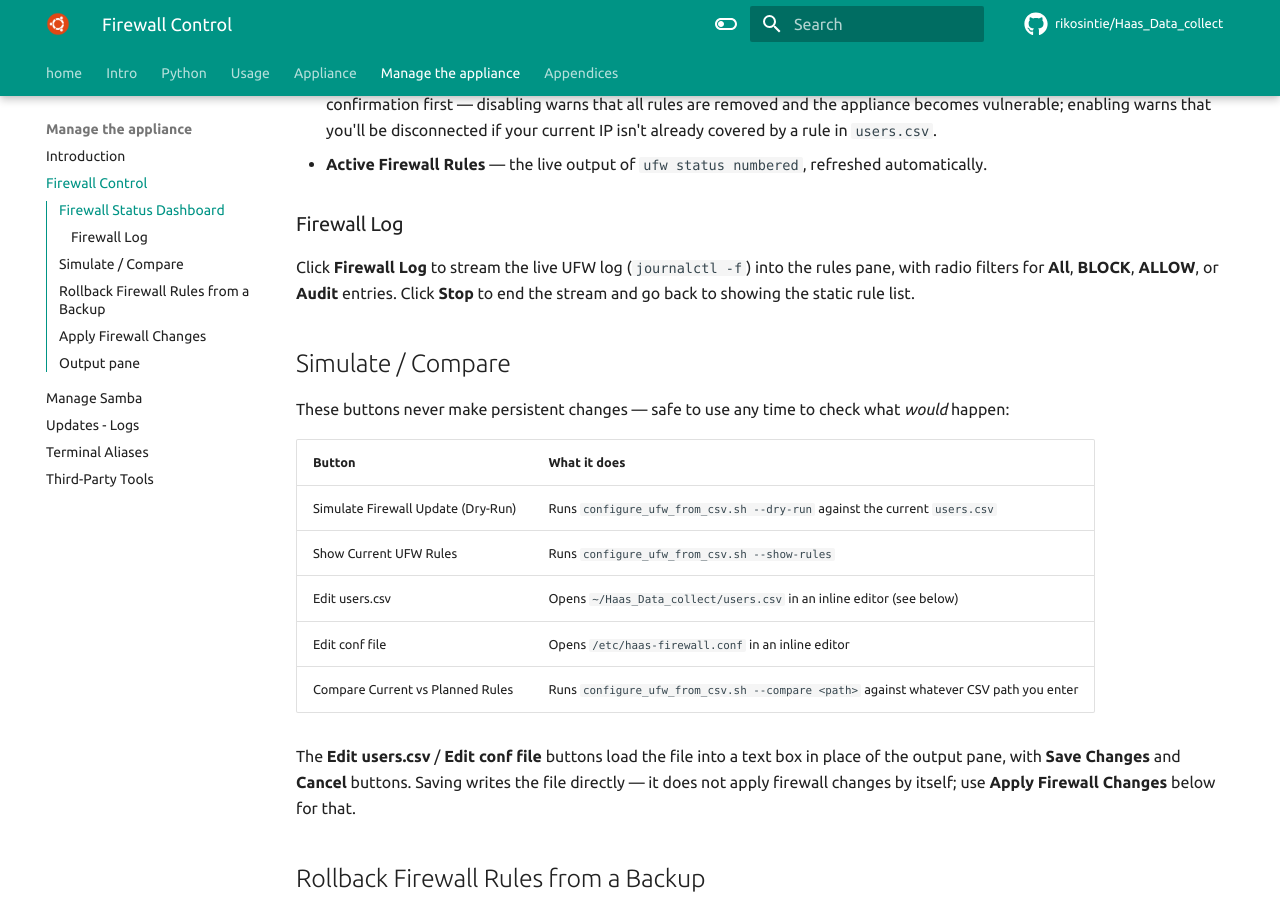
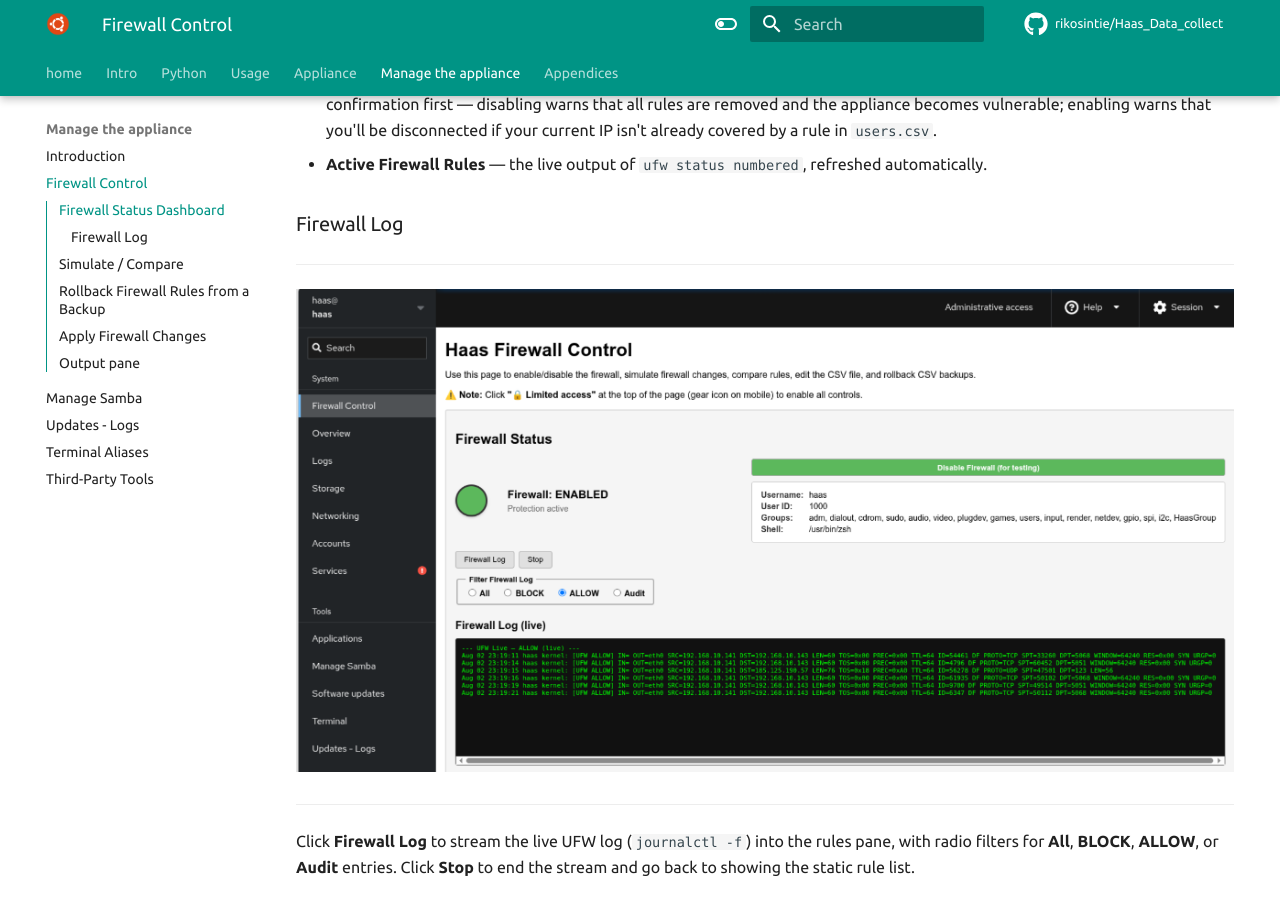
Before and after one commit to rikosintie/Haas_Data_collect, an MkDocs documentation site: the page built from docs/manage_the_appliance/firewall.md, in a window 1280 px wide and 900 px high, scrolled down 1198 px. Built offline with MkDocs 1.6.1 and Material for MkDocs 9.7.7, drawn with Linux system fonts in a browser that asks for light colours; some web fonts are replaced; comment, search, counter and statistics services are not loaded.

Commit message:
Git title: firewall.md: Added log image

```diff
--- a/docs/manage_the_appliance/firewall.md
+++ b/docs/manage_the_appliance/firewall.md
@@ -35,6 +35,12 @@ At the top of the page:
   refreshed automatically.
 
 ### Firewall Log
+
+----------------------------------------------------------------
+
+![screenshot](./img/firewall-logs.png)
+
+----------------------------------------------------------------
 
 Click **Firewall Log** to stream the live UFW log (`journalctl -f`) into the
 rules pane, with radio filters for **All**, **BLOCK**, **ALLOW**, or
```
Also changed, not shown: docs/manage_the_appliance/img/firewall-logs.png (added), docs/manage_the_appliance/img/firewall-logs.resized.png (added).
